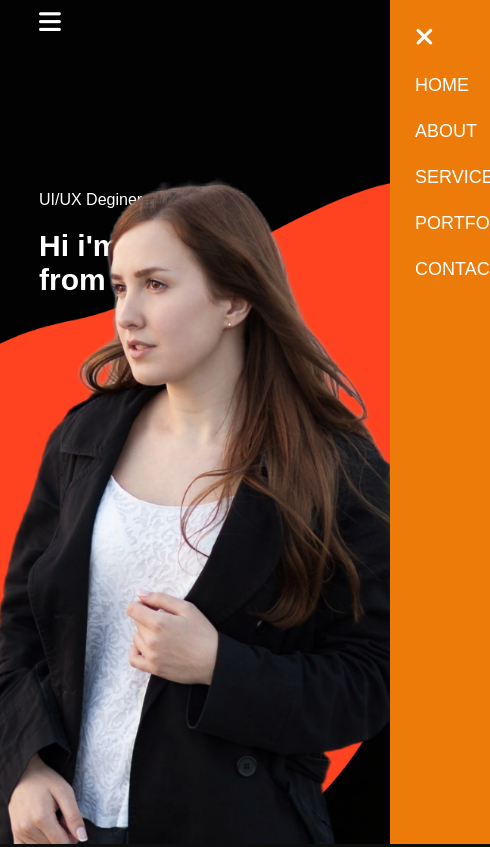
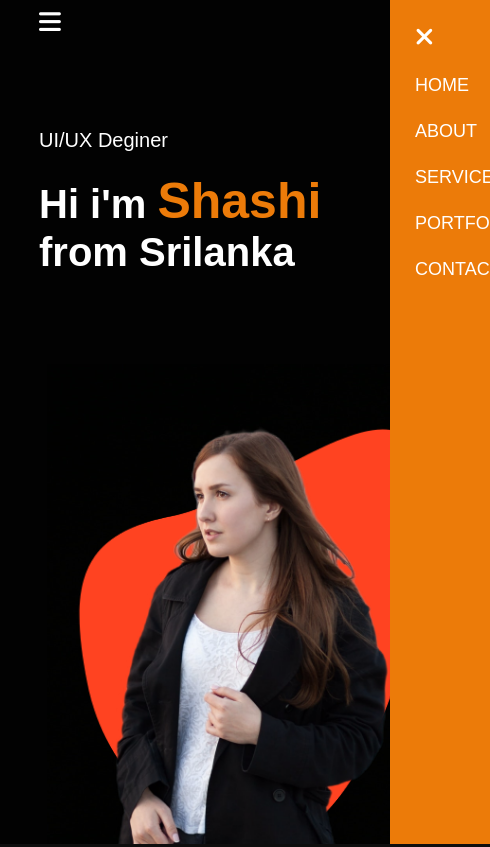
Before and after one commit to shashikamahanama19970709/my_portfolio, a plain HTML site: page index.html in a window 390 px wide. Shown: the top 847 px of the page, 490 px wide, since content can reach past the window. Drawn offline with Linux system fonts and the light colour scheme.

Commit message:
front oage changed

```diff
--- a/index.html
+++ b/index.html
@@ -24,7 +24,7 @@
                     </nav>
                     <div class="header-text">
                         <p>UI/UX Deginer</p>
-                        <h1>Hi i'm <span>shashi</span> <br>from Srilanka</h1>
+                        <h1>Hi i'm <span>Shashi</span> <br>from Srilanka</h1>
                     </div>
 
                     <div class="img-box">
--- a/styles.css
+++ b/styles.css
@@ -135,6 +135,7 @@ nav ul li a:hover::after{
 
 }
 .header-text h1 span{
+    font-size: 70px;
     color:rgb(236, 123, 9);
 }
 
@@ -352,14 +353,14 @@ nav ul li a:hover::after{
 }
 .layer a{
     margin-top: 20px;
-    color: rgb(236, 123, 9);
+    color: rgb(10, 10, 10);
     text-decoration: none;
     font-size: 18px;
-    line-height: 60px;
+    /* line-height: 60px;
     background: #fff;
     width: 60px;
     height: 60px;
-    border-radius: 50%;
+    border-radius: 50%; */
     text-align: center;
 
 
@@ -475,13 +476,25 @@ nav .fa-solid{
         background-image: url(images/phone-background.png);
 
     }
+    .img-box{
+        /* display: none; */
+        width: 20%;
+        height: 50%;
+        position: absolute;
+        bottom: 0;
+        right: 100px;
+
+    }
     .header-text{
-        margin-top: 50%;
-        font-size: 16px;
+        margin-top: 30%;
+        font-size: 20px;
     }
 
     .header-text h1{
-        font-size: 30px;
+        font-size: 40px;
+    }
+    .header-text h1 span{
+        font-size: 50px;
     }
     nav .fa-solid{
         display: block;
```
